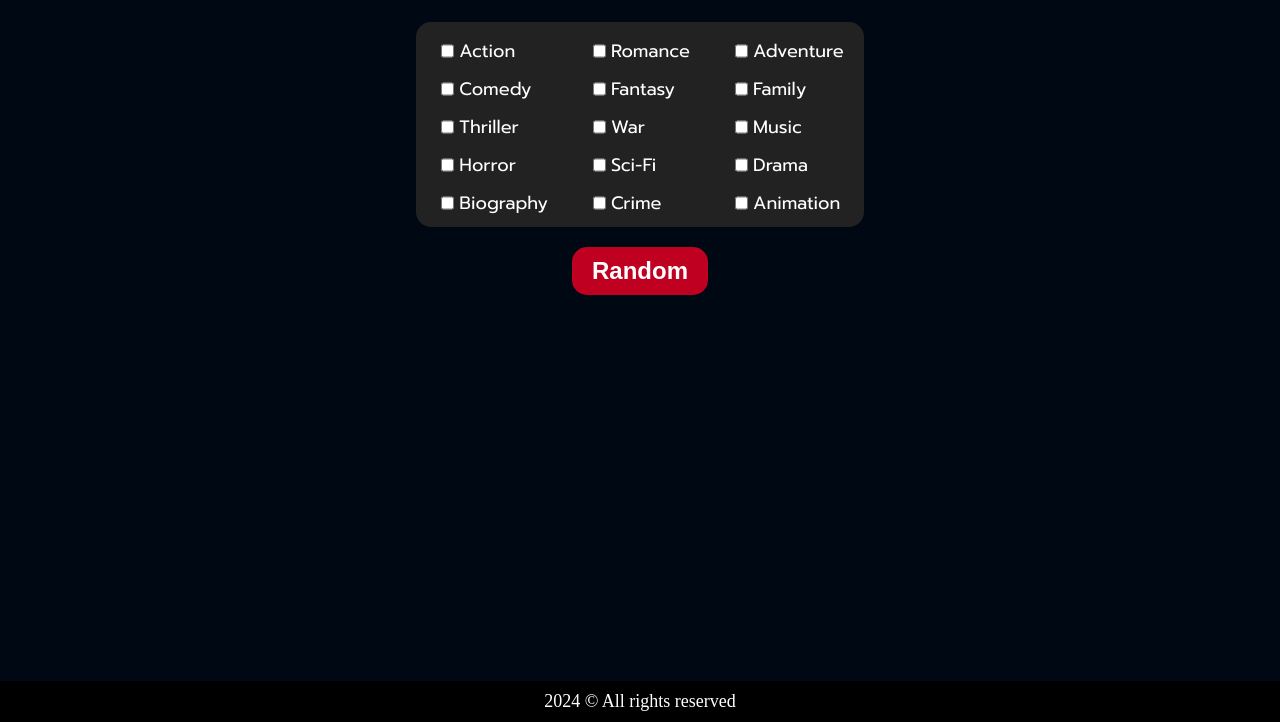
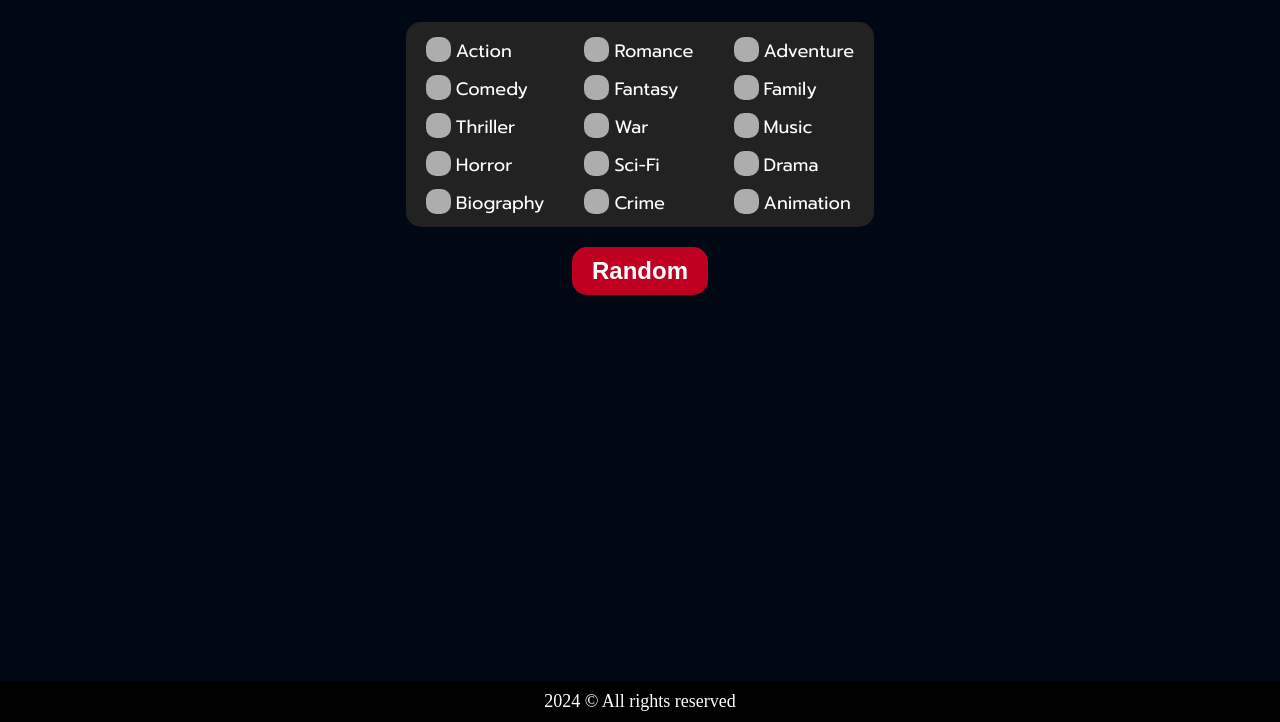
Before and after one commit to OfioNN/MovieLand, a plain HTML site: page random.html in a window 1280 px wide. Shown: the part 78-800 px from the top of the page. Drawn offline with nearby package versions, Linux system fonts and the light colour scheme; a web font is replaced by a local one.

Commit message:
Add Material Symbols font and update checkbox styles; enhance accessibility with labels and improve visual feedback

```diff
--- a/random.html
+++ b/random.html
@@ -11,6 +11,7 @@
         <link href="https://fonts.googleapis.com/css2?family=Roboto:ital,wght@0,100;0,300;0,400;0,500;0,700;0,900;1,100;1,300;1,400;1,500;1,700;1,900&family=Rubik+Wet+Paint&display=swap" rel="stylesheet">
         <link href="https://fonts.googleapis.com/css2?family=Kanit:ital,wght@0,100;0,200;0,300;0,400;0,500;0,600;0,700;0,800;0,900;1,100;1,200;1,300;1,400;1,500;1,600;1,700;1,800;1,900&family=Prompt:ital,wght@0,100;0,200;0,300;0,400;0,500;0,600;0,700;0,800;0,900;1,100;1,200;1,300;1,400;1,500;1,600;1,700;1,800;1,900&display=swap" rel="stylesheet">
         <link href="https://fonts.googleapis.com/css2?family=Rubik+Wet+Paint&display=swap" rel="stylesheet">
+        <link rel="stylesheet" href="https://fonts.googleapis.com/css2?family=Material+Symbols+Outlined:opsz,wght,FILL,GRAD@24,400,0,0&icon_names=check" />
         <title>Random</title>
     </head>
     <body>
@@ -43,56 +44,56 @@
             <div id="choice">
                 <div id="choiceFirst">
                     <div class="checkPanel">
-                        <input type="checkbox" id="action" class="checkboxCategory"> <div class="textCheckbox">Action</div>
+                        <input type="checkbox" id="action" class="checkboxCategory">  <label for="action">Action</label>
                     </div>
                     <div class="checkPanel">
-                        <input type="checkbox" id="comedy" class="checkboxCategory"> <div class="textCheckbox">Comedy</div>
+                        <input type="checkbox" id="comedy" class="checkboxCategory">  <label for="comedy">Comedy</label>
                     </div>
                     <div class="checkPanel">
-                        <input type="checkbox" id="thriller" class="checkboxCategory"> <div class="textCheckbox">Thriller</div>
+                        <input type="checkbox" id="thriller" class="checkboxCategory"> <label for="thriller">Thriller</label>
                     </div>
                     <div class="checkPanel">
-                        <input type="checkbox" id="horror" class="checkboxCategory"> <div class="textCheckbox">Horror</div>
+                        <input type="checkbox" id="horror" class="checkboxCategory">  <label for="horror">Horror</label>
                     </div>
                     <div class="checkPanel">
-                        <input type="checkbox" id="biography" class="checkboxCategory"> <div class="textCheckbox">Biography</div>
+                        <input type="checkbox" id="biography" class="checkboxCategory"> <label for="biography">Biography</label>
                     </div>
                 </div>
 
                 <div id="choiceSecond">
                     <div class="checkPanel">
-                        <input type="checkbox" id="romance" class="checkboxCategory"> <div class="textCheckbox">Romance</div>
+                        <input type="checkbox" id="romance" class="checkboxCategory"> <label for="romance">Romance</label>
                     </div>
                     <div class="checkPanel">
-                        <input type="checkbox" id="fantasy" class="checkboxCategory"> <div class="textCheckbox">Fantasy</div>
+                        <input type="checkbox" id="fantasy" class="checkboxCategory"> <label for="fantasy">Fantasy</label>
                     </div>
                     <div class="checkPanel">
-                        <input type="checkbox" id="war" class="checkboxCategory"> <div class="textCheckbox">War</div>
+                        <input type="checkbox" id="war" class="checkboxCategory"> <label for="war">War</label>
                     </div>
                     <div class="checkPanel">
-                        <input type="checkbox" id="scifi" class="checkboxCategory"> <div class="textCheckbox">Sci-Fi</div>
+                        <input type="checkbox" id="scifi" class="checkboxCategory"> <label for="scifi">Sci-Fi</label>
                     </div>
                     <div class="checkPanel">
-                        <input type="checkbox" id="crime" class="checkboxCategory"> <div class="textCheckbox">Crime</div>
+                        <input type="checkbox" id="crime" class="checkboxCategory"> <label for="crime">Crime</label>
                     </div>
 
                 </div>
 
                 <div id="choiceThird">
                     <div class="checkPanel">
-                        <input type="checkbox" id="adventure" class="checkboxCategory"> <div class="textCheckbox">Adventure</div>
+                        <input type="checkbox" id="adventure" class="checkboxCategory"> <label for="adventure">Adventure</label>
                     </div>
                     <div class="checkPanel">
-                        <input type="checkbox" id="family" class="checkboxCategory"> <div class="textCheckbox">Family</div>
+                        <input type="checkbox" id="family" class="checkboxCategory"> <label for="family">Family</label>
                     </div>
                     <div class="checkPanel">
-                        <input type="checkbox" id="music" class="checkboxCategory"> <div class="textCheckbox">Music</div>
+                        <input type="checkbox" id="music" class="checkboxCategory"> <label for="music">Music</label>
                     </div>
                     <div class="checkPanel">
-                        <input type="checkbox" id="drama" class="checkboxCategory"> <div class="textCheckbox">Drama</div>
+                        <input type="checkbox" id="drama" class="checkboxCategory"> <label for="drama">Drama</label>
                     </div>
                     <div class="checkPanel">
-                        <input type="checkbox" id="animation" class="checkboxCategory"> <div class="textCheckbox">Animation</div>
+                        <input type="checkbox" id="animation" class="checkboxCategory"> <label for="animation">Animation</label>
                     </div>
                 </div>
             </div>
--- a/styleRandom.css
+++ b/styleRandom.css
@@ -114,29 +114,45 @@ nav .navTile a:hover{
     margin-bottom: 10px;
 }
 
-.checkboxCategory{
-    border-radius: 25px;
-    margin: 5px;
-    border-color: aqua;
-    accent-color: #c00021;
-    background-color: aqua;
-    /* outline: 2px dashed #c00021; */
-}
-
-.checkboxCategory::before{
-    border-radius: 25px;
-    margin: 5px;
-    border-color: aqua;
-    /* outline: 2px dashed #c00021; */
-}
-
-.checkboxCategory:hover{
+input[type="checkbox"]{
+    appearance: none;
+    height: 25px;
+    width: 25px;
+    background-color: #adadad;
+    border-radius: 10px;
     cursor: pointer;
 }
 
-.textCheckbox{
+input[type="checkbox"]:after{
+    position: relative;
+    top: -15px;
+    left: -5px;
+    font-family: 'Material Symbols Outlined';
+    content: "\e5ca";
+    font-weight: 900;
+    font-size: 42px;
     color: white;
+    display: none;
+}
+
+input[type="checkbox"]:hover{
+    background-color: #666;
+}
+
+input[type="checkbox"]:checked{
+    background-color: #c00021;
+}
+
+input[type="checkbox"]:checked:after{
+    display: block;
+}
+
+label{
+    font-family: "Prompt", sans-serif;
     font-size: 18px;
+    color: white;
+    margin-left: 5px;
+    cursor: pointer;
 }
 
 .checkPanel{
@@ -182,6 +198,8 @@ nav .navTile a:hover{
     border-radius: 15px;
     padding: 10px;
 }
+
+
 
 #noResultsShow{
     display: none;
```
